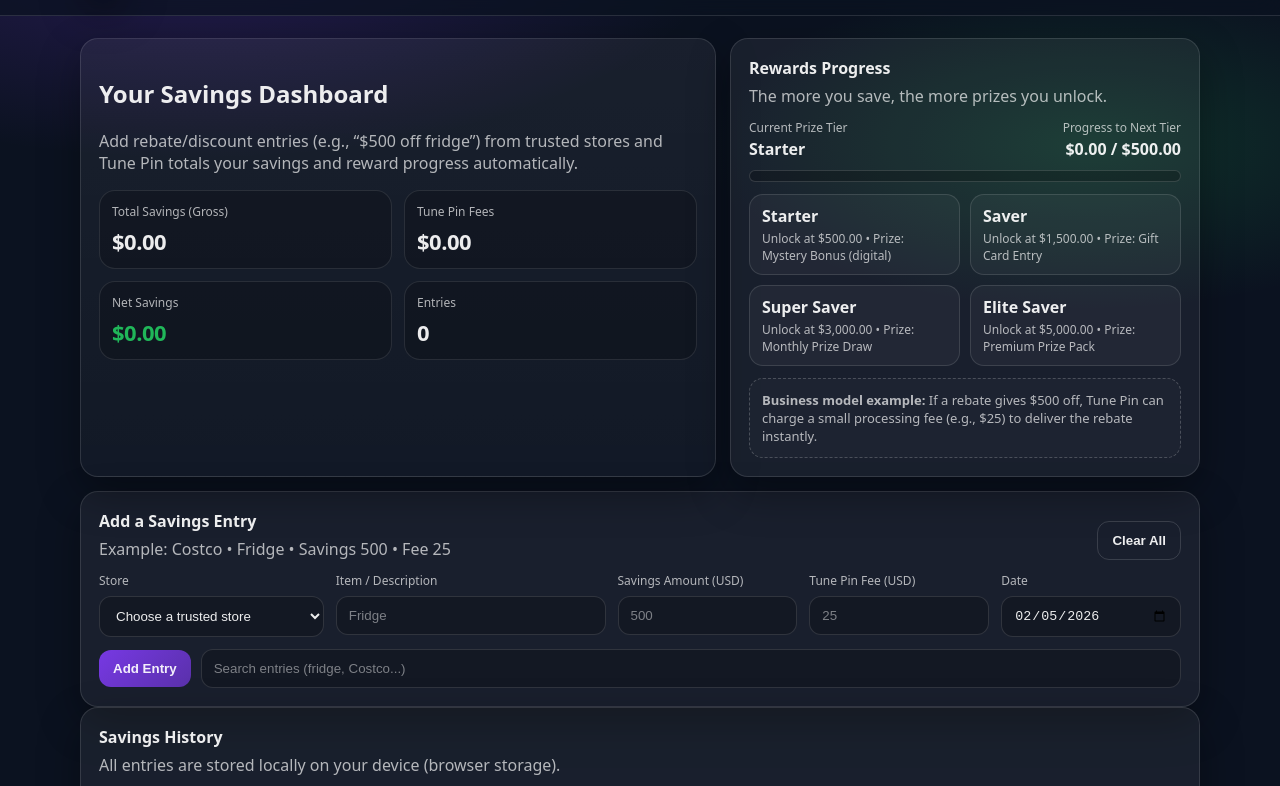
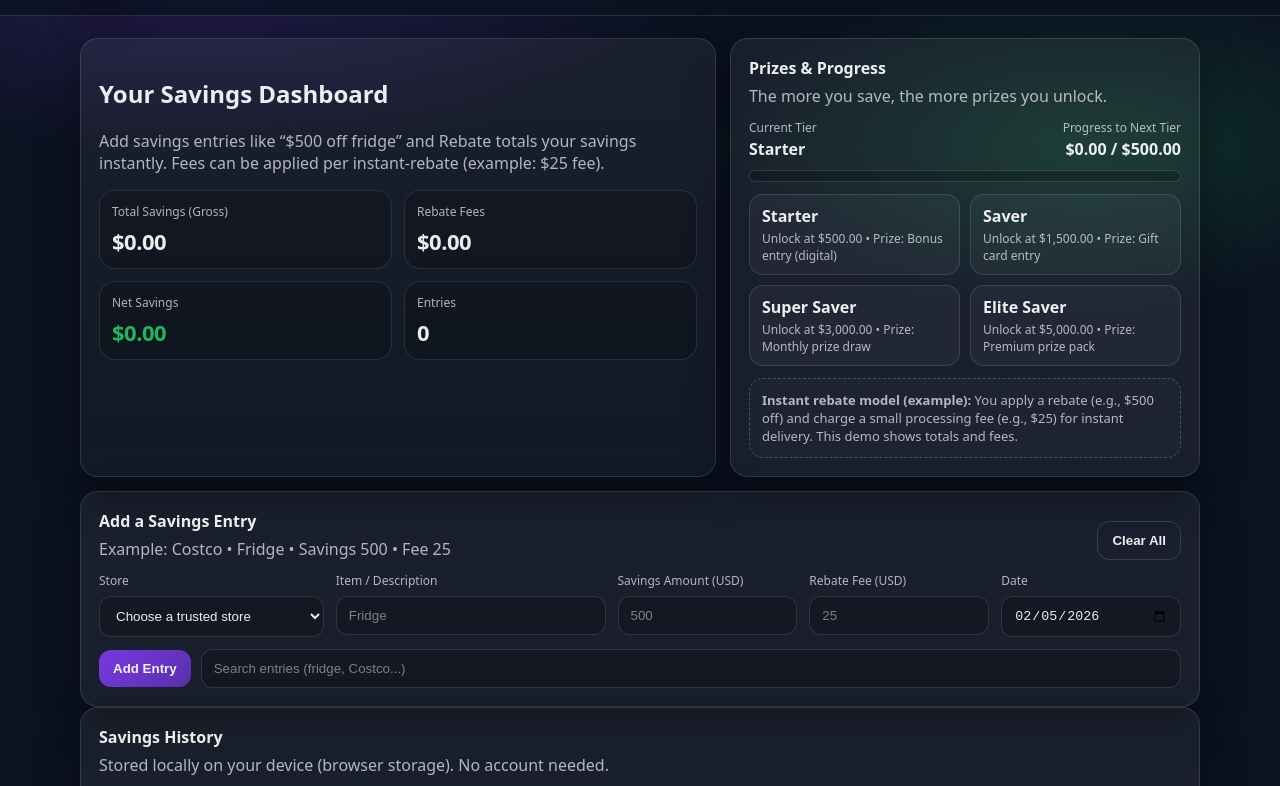
Before and after one commit to Pbakhda1/Rebate, a plain HTML site: page index.html in a window 1280 px wide. Shown: the part 69-855 px from the top of the page. Drawn offline with Linux system fonts and the light colour scheme.

Commit message:
Add files via upload
3 Commit

```diff
--- a/app.js
+++ b/app.js
@@ -1,7 +1,4 @@
-// Tune Pin — Savings & Rewards Demo
-// Stores entries in localStorage so the data stays after refresh.
-
-const STORAGE_KEY = "tunepin_entries_v1";
+const STORAGE_KEY = "rebate_entries_v3";
 
 const form = document.getElementById("entryForm");
 const storeEl = document.getElementById("store");
@@ -26,66 +23,62 @@
 const progressFillEl = document.getElementById("progressFill");
 const tiersListEl = document.getElementById("tiersList");
 
-// You can customize these prize tiers anytime:
+// Prize tiers (edit these any time)
 const TIERS = [
-  { name: "Starter", target: 500, prize: "Mystery Bonus (digital)" },
-  { name: "Saver", target: 1500, prize: "Gift Card Entry" },
-  { name: "Super Saver", target: 3000, prize: "Monthly Prize Draw" },
-  { name: "Elite Saver", target: 5000, prize: "Premium Prize Pack" }
+  { name: "Starter", target: 500, prize: "Bonus entry (digital)" },
+  { name: "Saver", target: 1500, prize: "Gift card entry" },
+  { name: "Super Saver", target: 3000, prize: "Monthly prize draw" },
+  { name: "Elite Saver", target: 5000, prize: "Premium prize pack" }
 ];
 
-function money(n) {
-  const val = Number(n || 0);
-  return val.toLocaleString(undefined, { style: "currency", currency: "USD" });
+function money(n){
+  const v = Number(n || 0);
+  return v.toLocaleString(undefined, { style:"currency", currency:"USD" });
 }
-
-function todayISO() {
+function todayISO(){
   const d = new Date();
   const yyyy = d.getFullYear();
-  const mm = String(d.getMonth() + 1).padStart(2, "0");
-  const dd = String(d.getDate()).padStart(2, "0");
+  const mm = String(d.getMonth()+1).padStart(2,"0");
+  const dd = String(d.getDate()).padStart(2,"0");
   return `${yyyy}-${mm}-${dd}`;
 }
-
-function loadEntries() {
-  try {
+function loadEntries(){
+  try{
     const raw = localStorage.getItem(STORAGE_KEY);
-    if (!raw) return [];
+    if(!raw) return [];
     const parsed = JSON.parse(raw);
     return Array.isArray(parsed) ? parsed : [];
-  } catch {
+  }catch{
     return [];
   }
 }
-
-function saveEntries(entries) {
+function saveEntries(entries){
   localStorage.setItem(STORAGE_KEY, JSON.stringify(entries));
 }
-
-function computeTotals(entries) {
-  let gross = 0;
-  let fees = 0;
-  for (const e of entries) {
+function computeTotals(entries){
+  let gross=0, fees=0;
+  for(const e of entries){
     gross += Number(e.savings || 0);
-    fees += Number(e.fee || 0);
+    fees  += Number(e.fee || 0);
   }
-  const net = gross - fees;
-  return { gross, fees, net };
+  return { gross, fees, net: gross - fees };
 }
-
-function escapeHtml(str) {
+function escapeHtml(str){
   return String(str)
-    .replaceAll("&", "&amp;")
-    .replaceAll("<", "&lt;")
-    .replaceAll(">", "&gt;")
-    .replaceAll('"', "&quot;")
-    .replaceAll("'", "&#039;");
+    .replaceAll("&","&amp;")
+    .replaceAll("<","&lt;")
+    .replaceAll(">","&gt;")
+    .replaceAll('"',"&quot;")
+    .replaceAll("'","&#039;");
 }
-
-function renderTiers(netSavings) {
-  // Render tier cards
+function matchesSearch(e, q){
+  if(!q) return true;
+  const hay = `${e.store} ${e.item} ${e.date}`.toLowerCase();
+  return hay.includes(q.toLowerCase());
+}
+function renderTiers(netSavings){
   tiersListEl.innerHTML = "";
-  for (const t of TIERS) {
+  for(const t of TIERS){
     const div = document.createElement("div");
     div.className = "tier-card";
     div.innerHTML = `
@@ -95,62 +88,42 @@
     tiersListEl.appendChild(div);
   }
 
-  // Find current/next tier based on NET savings (you can switch to gross if you prefer)
-  const nextTier = TIERS.find(t => netSavings < t.target) || TIERS[TIERS.length - 1];
-  const prevTarget = (() => {
-    const idx = TIERS.indexOf(nextTier);
-    return idx <= 0 ? 0 : TIERS[idx - 1].target;
-  })();
+  const next = TIERS.find(t => netSavings < t.target) || TIERS[TIERS.length-1];
+  const idx = TIERS.indexOf(next);
+  const prevTarget = idx <= 0 ? 0 : TIERS[idx-1].target;
 
-  const currentName = (() => {
-    if (netSavings >= TIERS[TIERS.length - 1].target) return TIERS[TIERS.length - 1].name;
-    const idx = TIERS.indexOf(nextTier);
-    return idx <= 0 ? TIERS[0].name : TIERS[idx - 1].name;
-  })();
+  const currentName =
+    netSavings >= TIERS[TIERS.length-1].target
+      ? TIERS[TIERS.length-1].name
+      : (idx <= 0 ? TIERS[0].name : TIERS[idx-1].name);
 
   tierNameEl.textContent = currentName;
 
-  const span = nextTier.target - prevTarget;
-  const progress = span <= 0 ? 1 : (netSavings - prevTarget) / span;
-  const clamped = Math.max(0, Math.min(1, progress));
-  progressFillEl.style.width = `${clamped * 100}%`;
+  const span = next.target - prevTarget;
+  const prog = span <= 0 ? 1 : (netSavings - prevTarget) / span;
+  const pct = Math.max(0, Math.min(1, prog)) * 100;
+  progressFillEl.style.width = `${pct}%`;
 
-  const shownTarget = nextTier.target;
-  tierProgressTextEl.textContent = `${money(Math.max(0, netSavings))} / ${money(shownTarget)}`;
+  tierProgressTextEl.textContent = `${money(Math.max(0, netSavings))} / ${money(next.target)}`;
 }
-
-function matchesSearch(e, q) {
-  if (!q) return true;
-  const hay = `${e.store} ${e.item} ${e.date}`.toLowerCase();
-  return hay.includes(q.toLowerCase());
-}
-
-function render() {
+function render(){
   const entries = loadEntries();
   const q = (searchEl.value || "").trim();
   const filtered = entries.filter(e => matchesSearch(e, q));
 
-  // Totals
   const { gross, fees, net } = computeTotals(entries);
   grossTotalEl.textContent = money(gross);
   feeTotalEl.textContent = money(fees);
   netTotalEl.textContent = money(net);
   entryCountEl.textContent = String(entries.length);
 
-  // Rewards
   renderTiers(net);
 
-  // Table
   tbody.innerHTML = "";
-  if (filtered.length === 0) {
-    emptyState.style.display = "block";
-  } else {
-    emptyState.style.display = "none";
-  }
+  emptyState.style.display = filtered.length === 0 ? "block" : "none";
 
-  for (const e of filtered) {
+  for(const e of filtered){
     const tr = document.createElement("tr");
-
     const netRow = Number(e.savings || 0) - Number(e.fee || 0);
 
     tr.innerHTML = `
@@ -162,11 +135,9 @@
       <td class="right">${money(netRow)}</td>
       <td class="right"><button class="btn" data-del="${escapeHtml(e.id)}">Delete</button></td>
     `;
-
     tbody.appendChild(tr);
   }
 
-  // wire delete buttons
   tbody.querySelectorAll("button[data-del]").forEach(btn => {
     btn.addEventListener("click", () => {
       const id = btn.getAttribute("data-del");
@@ -177,11 +148,11 @@
   });
 }
 
-// Init
+// init
 dateEl.value = todayISO();
 render();
 
-// Add entry
+// add entry
 form.addEventListener("submit", (ev) => {
   ev.preventDefault();
 
@@ -191,10 +162,11 @@
   const fee = Number(feeEl.value || 0);
   const date = (dateEl.value || todayISO()).trim();
 
-  if (!store || !item) return;
-  if (!Number.isFinite(savings) || savings < 0) return;
-  if (!Number.isFinite(fee) || fee < 0) return;
-  if (fee > savings) {
+  if(!store || !item) return;
+  if(!Number.isFinite(savings) || savings < 0) return;
+  if(!Number.isFinite(fee) || fee < 0) return;
+
+  if(fee > savings){
     alert("Fee cannot be greater than savings for this entry.");
     return;
   }
@@ -211,7 +183,6 @@
   const updated = [entry, ...loadEntries()];
   saveEntries(updated);
 
-  // reset
   storeEl.value = "";
   itemEl.value = "";
   savingsEl.value = "";
@@ -221,13 +192,13 @@
   render();
 });
 
-// Search
-searchEl.addEventListener("input", () => render());
+// search
+searchEl.addEventListener("input", render);
 
-// Clear all
+// clear all
 clearAllBtn.addEventListener("click", () => {
   const ok = confirm("Clear ALL entries? This cannot be undone.");
-  if (!ok) return;
-  localStorage.removeItem("tunepin_entries_v1");
+  if(!ok) return;
+  localStorage.removeItem(STORAGE_KEY);
   render();
 });
--- a/index.html
+++ b/index.html
@@ -3,7 +3,7 @@
 <head>
   <meta charset="UTF-8" />
   <meta name="viewport" content="width=device-width, initial-scale=1.0" />
-  <title>Tune Pin — Savings & Rewards</title>
+  <title>Rebate — Savings & Rewards</title>
   <link rel="stylesheet" href="styles.css" />
 </head>
 <body>
@@ -11,12 +11,13 @@
 <header class="header">
   <div class="container header-inner">
     <div class="brand">
-        <div class="logo" aria-hidden="true">TP</div>
+      <div class="logo" aria-hidden="true">R</div>
       <div class="brand-text">
-          <h1>Tune Pin</h1>
-          <p>Track savings across trusted stores. Earn prizes as you save.</p>
+        <h1>Rebate</h1>
+        <p>Track rebates and savings across trusted stores. Unlock prizes as you save.</p>
       </div>
     </div>
+
     <div class="creator">
       <span class="muted">Created by</span>
       <span class="creator-name">Parth Pankaj Bakhda</span>
@@ -25,12 +26,13 @@
 </header>
 
 <main class="container">
+
   <section class="grid-2">
     <div class="card hero">
       <h2>Your Savings Dashboard</h2>
       <p class="muted">
-          Add rebate/discount entries (e.g., “$500 off fridge”) from trusted stores and Tune Pin totals
-          your savings and reward progress automatically.
+        Add savings entries like “$500 off fridge” and Rebate totals your savings instantly.
+        Fees can be applied per instant-rebate (example: $25 fee).
       </p>
 
       <div class="metrics">
@@ -39,7 +41,7 @@
           <span class="value" id="grossTotal">$0</span>
         </div>
         <div class="metric">
-            <span class="label">Tune Pin Fees</span>
+          <span class="label">Rebate Fees</span>
           <span class="value" id="feeTotal">$0</span>
         </div>
         <div class="metric">
@@ -55,14 +57,13 @@
 
     <div class="card">
       <div class="card-head">
-          <h3>Rewards Progress</h3>
+        <h3>Prizes & Progress</h3>
         <p class="muted">The more you save, the more prizes you unlock.</p>
       </div>
 
-        <div class="progress-wrap">
       <div class="progress-top">
         <div>
-              <div class="muted small">Current Prize Tier</div>
+          <div class="muted small">Current Tier</div>
           <div class="tier" id="tierName">Starter</div>
         </div>
         <div class="right">
@@ -72,17 +73,14 @@
       </div>
 
       <div class="progress-bar" aria-label="Progress bar">
-            <div class="progress-fill" id="progressFill" style="width: 0%"></div>
+        <div class="progress-fill" id="progressFill" style="width:0%"></div>
       </div>
 
-          <div class="tiers" id="tiersList">
-            <!-- injected -->
-          </div>
-        </div>
+      <div class="tiers" id="tiersList"></div>
 
       <div class="note">
-          <strong>Business model example:</strong> If a rebate gives $500 off, Tune Pin can charge a small
-          processing fee (e.g., $25) to deliver the rebate instantly.
+        <strong>Instant rebate model (example):</strong> You apply a rebate (e.g., $500 off) and charge a
+        small processing fee (e.g., $25) for instant delivery. This demo shows totals and fees.
       </div>
     </div>
   </section>
@@ -127,7 +125,7 @@
         </label>
 
         <label class="field">
-            <span class="muted small">Tune Pin Fee (USD)</span>
+          <span class="muted small">Rebate Fee (USD)</span>
           <input id="fee" type="number" placeholder="25" min="0" step="0.01" />
         </label>
 
@@ -147,7 +145,7 @@
   <section class="card">
     <div class="card-head">
       <h3>Savings History</h3>
-        <p class="muted">All entries are stored locally on your device (browser storage).</p>
+      <p class="muted">Stored locally on your device (browser storage). No account needed.</p>
     </div>
 
     <div class="table-wrap">
@@ -169,16 +167,17 @@
 
     <div class="empty" id="emptyState">
       <strong>No entries yet.</strong>
-        <div class="muted">Add your first rebate savings above and Tune Pin will total it automatically.</div>
+      <div class="muted">Add your first rebate savings above and Rebate will total everything automatically.</div>
     </div>
   </section>
 
   <footer class="footer">
     <div class="muted small">
-        Tune Pin is a concept demo website. For real-world rebates, you’d integrate store offers, receipts,
-        or partner rebate systems.
+      Rebate is a concept demo. Real-world instant rebates would require store offer integrations, receipt verification,
+      and payment/fee processing.
     </div>
   </footer>
+
 </main>
 
 <script src="app.js"></script>
```
Lines whose indentation alone changed are shown as unchanged.
